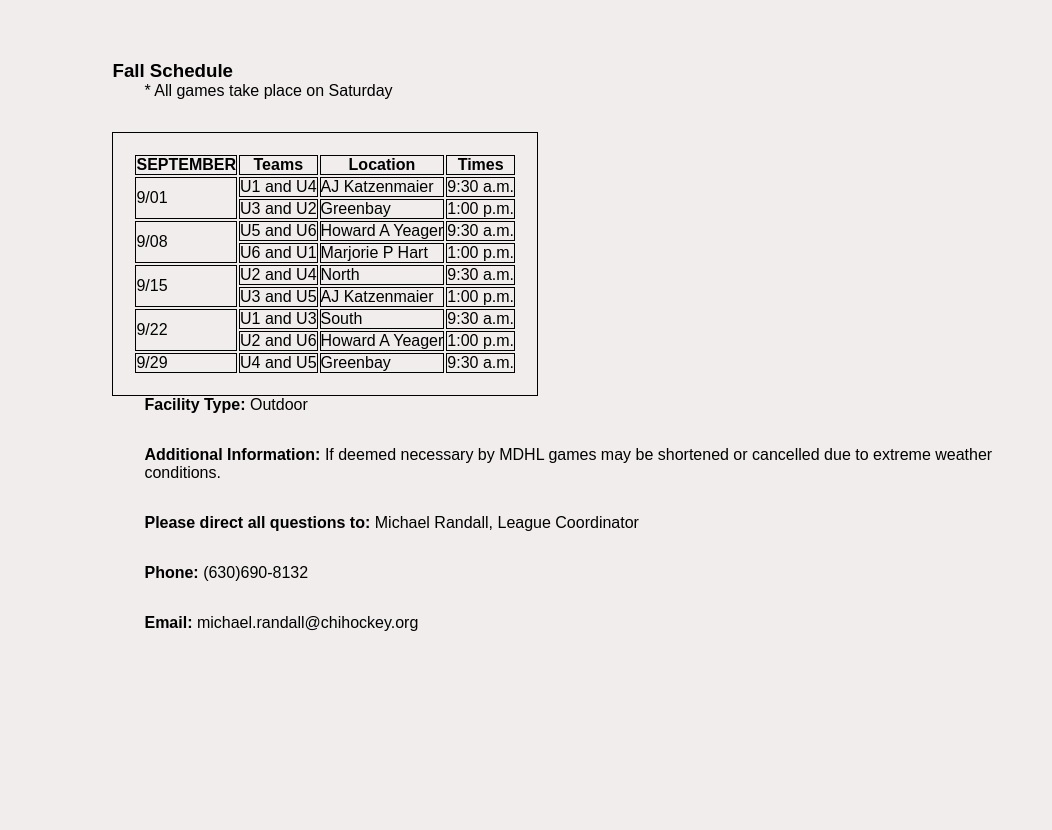
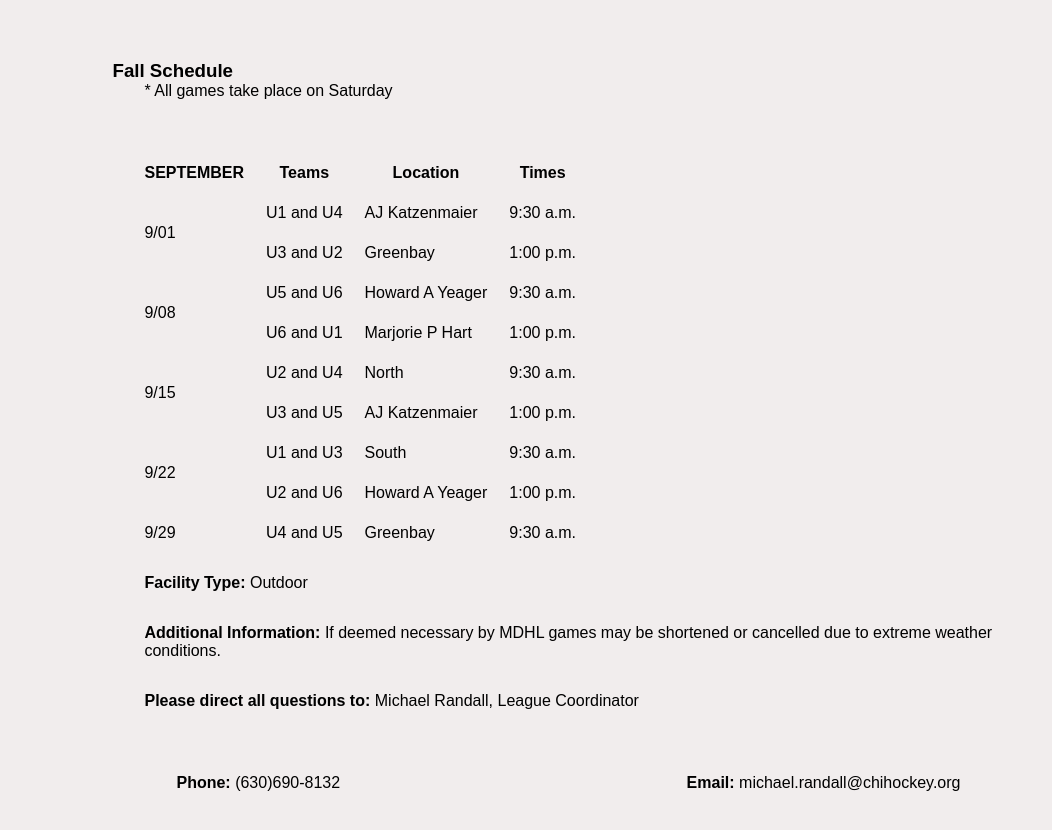
Before and after one commit to nicoleguilla/MDHL_NICOLE_GUILLAMON, a plain HTML site: page game_schedule.html in a window 1280 px wide. Shown: the part 1000-1830 px from the top of the page, 228-1280 px from the left. Before the commit the page ends 1664 px from the top, so only its background shows below. Drawn offline with Linux system fonts and the light colour scheme.

Commit message:
Fix table

```diff
--- a/game_schedule.html
+++ b/game_schedule.html
@@ -95,7 +95,9 @@
             <p><strong>Facility Type: </strong>Outdoor</p>
             <p><strong>Additional Information: </strong>If deemed necessary by MDHL games may be shortened or cancelled due to extreme weather conditions.</p>
             <p><strong>Please direct all questions to: </strong>Michael Randall, League Coordinator</p>
+            <div class="contact_mr">
             <p><strong>Phone: </strong>(630)690-8132</p> <p><strong>Email: </strong>michael.randall@chihockey.org</p>
+            </div>
         </section>
     </main>
 </body>
--- a/styles/style2.css
+++ b/styles/style2.css
@@ -86,8 +86,15 @@ section p {
 }
 
 table, th, td {
-    border: 1px solid;
+    padding: 10px!important;
 }
+
 table {
-  padding: 20px;
+    margin: 10px!important;
 }
+.contact_mr {
+    margin: 2rem;
+    display: flex;
+    flex-direction: row;
+    justify-content: space-between;
+}
```
